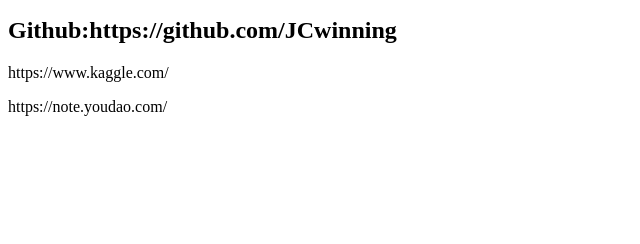
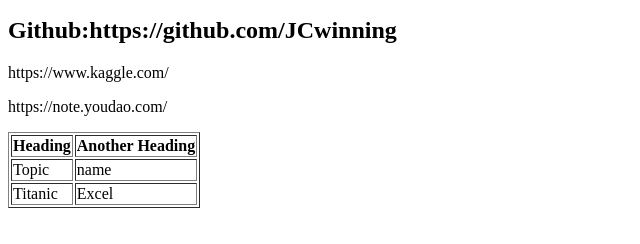
Before and after one commit to JCwinning/jcwinning.github.io, a plain HTML site: page index.html in a window 1280 px wide. Shown: the part 118-362 px from the top of the page, without its empty margins (0-640 px from the left). Drawn offline with Linux system fonts and the light colour scheme.

Commit message:
Update index.html

```diff
--- a/index.html
+++ b/index.html
@@ -8,6 +8,20 @@
   <p>https://www.kaggle.com/</p>
   <p>https://note.youdao.com/</p>
 
+<table border="1">
+<tr>
+<th>Heading</th>
+<th>Another Heading</th>
+</tr>
+<tr>
+<td>Topic</td>
+<td>name</td>
+</tr>
+<tr>
+<td>Titanic</td>
+<td>Excel</td>
+</tr>
+</table>
 
 </body>
 </html>
```
